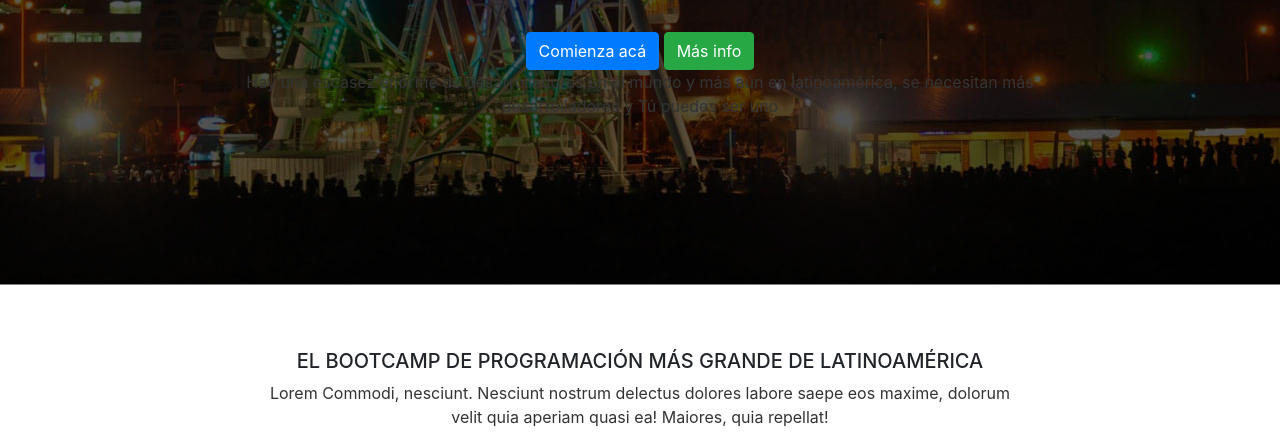
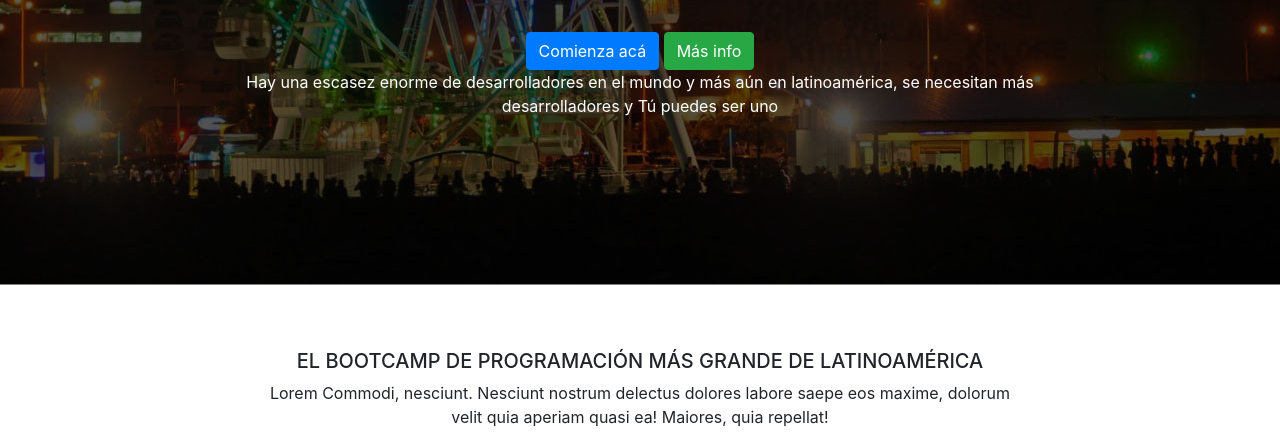
Before and after one commit to jcrr1985/DL, a website: page index.html in a window 1280 px wide. Shown: the part 315-757 px from the top of the page. Drawn offline with nearby package versions, Linux system fonts and the light colour scheme; grey boxes are pictures that could not be loaded.

Commit message:
section 1 subtitle from color #333 to #fff

```diff
--- a/index.html
+++ b/index.html
@@ -52,10 +52,10 @@
                 <button type="button" class="btn btn-success">Más info</button>
             </div>
             <!--Botonera principal-->
-            <p class="py-0 my-0">
+            <p class="py-0 my-0 main-sub-title">
                 Hay una escasez enorme de desarrolladores en el mundo y más aún en latinoamérica, se necesitan más
             </p>
-            <p class="py-0 my-0">
+            <p class="py-0 my-0 main-sub-title">
                 desarrolladores y Tú puedes ser uno
             </p>
         </div>
--- a/scss/_home.scss
+++ b/scss/_home.scss
@@ -19,8 +19,8 @@
         color: #fff;
     }
 
-    .section1-caption {
-        color: #fff;
+    p.main-sub-title, .section1-caption {
+        color: #fff!important;
 
     }
 
--- a/scss/main.scss
+++ b/scss/main.scss
@@ -1,5 +1,9 @@
+p{
+
+}
+@import 'section2';
 @import 'home';
-@import 'section2';
-p{
-    color: #333;
-}
+
+
+    p.main-sub-title{
+        color: #fff!important;}
```
Also changed, not shown: css/main.css, 1 other file.
